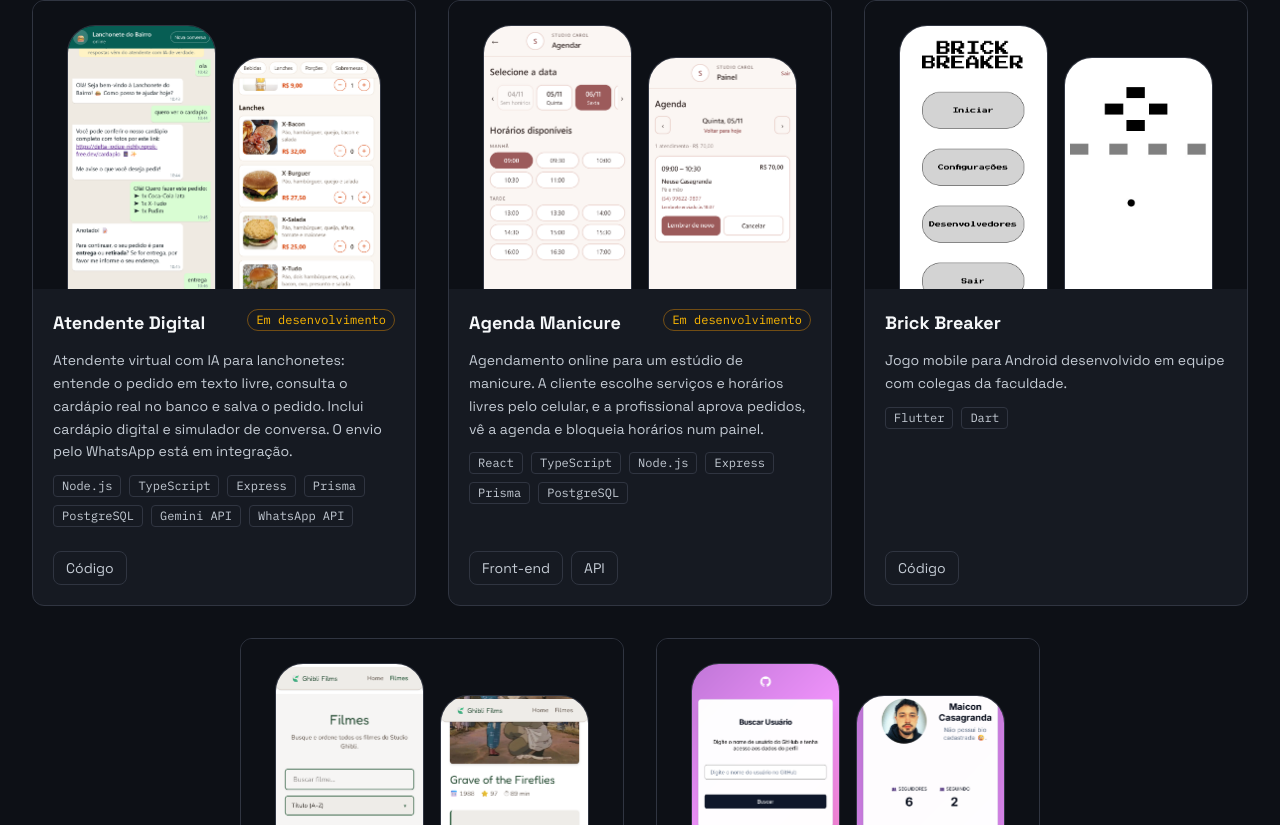
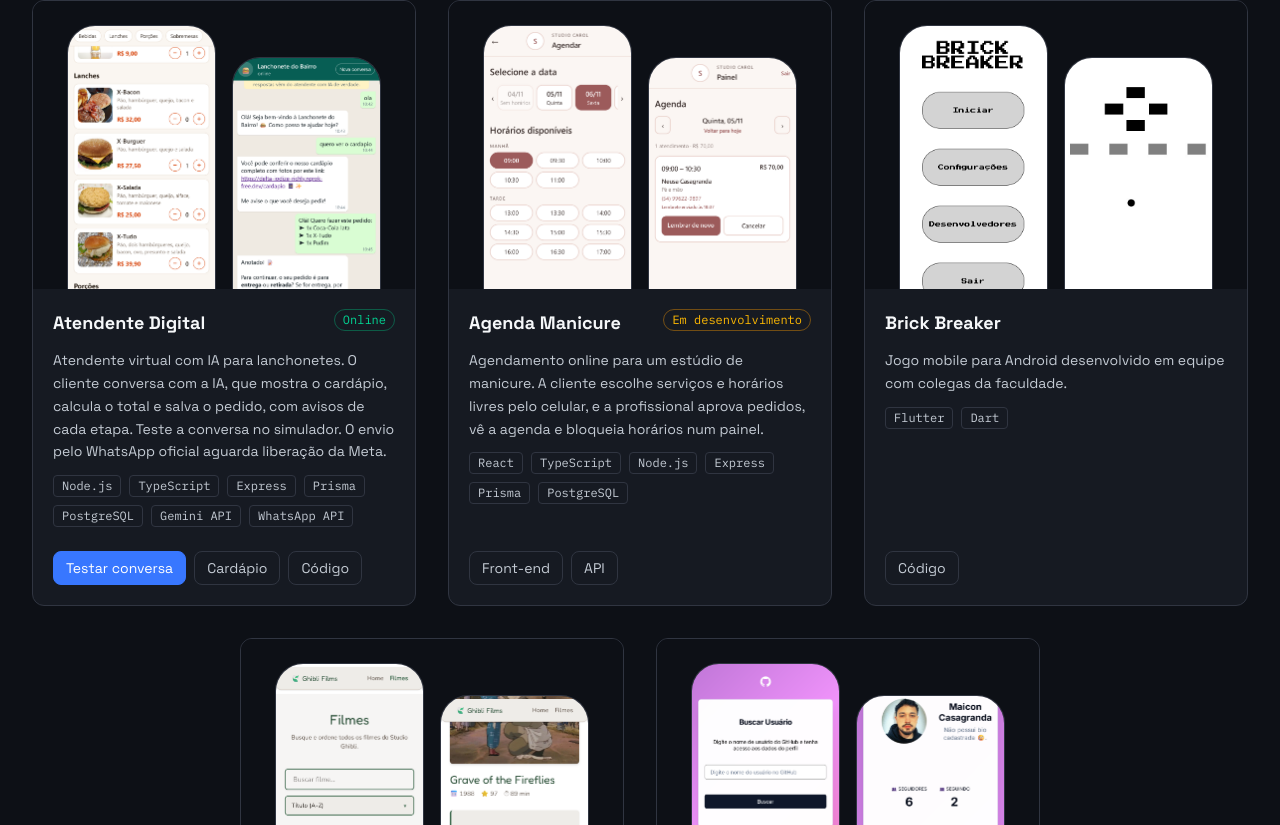
Before and after one commit to MaiconCasagrandaDev/portifolio-maicon, a React (Vite) app: page / in a window 1280 px wide. Shown: the part 1997-2822 px from the top of the page. Built offline with nearby package versions, Linux system fonts and the light colour scheme.

Commit message:
feat(projects): card do Atendente Digital com teste da conversa

```diff
--- a/src/components/Projects/projects.data.ts
+++ b/src/components/Projects/projects.data.ts
@@ -22,11 +22,13 @@ export const projetos: Projeto[] = [
   {
     titulo: "Atendente Digital",
     descricao:
-      "Atendente virtual com IA para lanchonetes: entende o pedido em texto livre, consulta o cardápio real no banco e salva o pedido. Inclui cardápio digital e simulador de conversa. O envio pelo WhatsApp está em integração.",
+      "Atendente virtual com IA para lanchonetes. O cliente conversa com a IA, que mostra o cardápio, calcula o total e salva o pedido, com avisos de cada etapa. Teste a conversa no simulador. O envio pelo WhatsApp oficial aguarda liberação da Meta.",
     tecnologias: ["Node.js", "TypeScript", "Express", "Prisma", "PostgreSQL", "Gemini API", "WhatsApp API"],
-    imagens: [atendenteConversa, atendenteCardapio],
-    status: "desenvolvimento",
+    imagens: [atendenteCardapio, atendenteConversa],
+    status: "online",
     links: [
+      { rotulo: "Testar conversa", url: "https://atendente-digital.onrender.com/simulador", destaque: true },
+      { rotulo: "Cardápio", url: "https://atendente-digital.onrender.com/cardapio" },
       { rotulo: "Código", url: "https://github.com/MaiconCasagrandaDev/atendente-digital" },
     ],
   },
```
